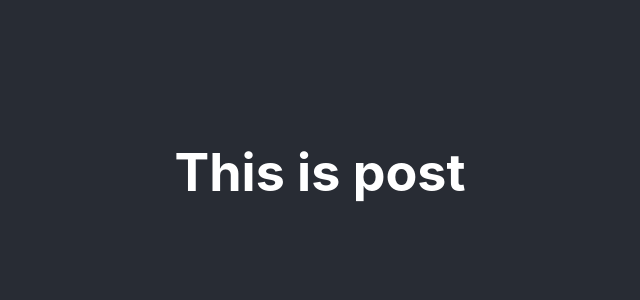
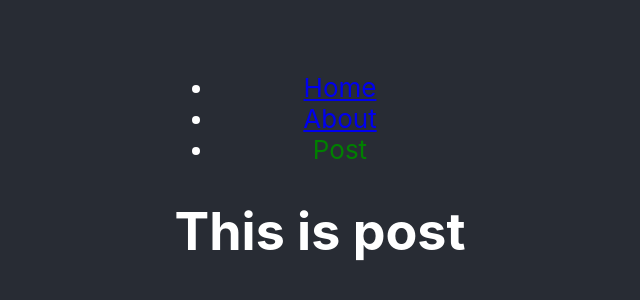
Before and after one commit to Ainadim/Food-App, a React (Create React App) app: page /post in a window 1280 px wide. Shown: the part 228-528 px from the top of the page, without its empty margins (320-960 px from the left). Built offline with nearby package versions, Linux system fonts and the light colour scheme.

Commit message:
react-router part 01

```diff
--- a/src/App.js
+++ b/src/App.js
@@ -1,19 +1,24 @@
 import logo from "./logo.svg";
 import "./App.css";
-import { Route, Routes } from "react-router-dom";
+import { Navigate, Route, Routes } from "react-router-dom";
 import Home from "./components/Home/Home";
 import NotFound from "./components/Not Found/NotFound";
 import About from "./components/About/About";
 import Post from "./components/Post/post";
+import Header from "./components/Header/Header";
 
 function App() {
   return (
     <div className="App">
       <header className="App-header">
         <div>
+          <Header />
           <Routes>
             <Route path="*" element={<NotFound />}></Route>
-            <Route path="/" element={<Home />} />
+            <Route path="/" element={<Navigate to="/home" />} />
+            <Route path="/home/" element={<Home />}>
+              <Route path="contact" element={<h2>This is contact</h2>}></Route>
+            </Route>
             <Route path="/about" element={<About />} />
             <Route path="/post" element={<Post />} />
           </Routes>
--- /dev/null
+++ b/src/components/Header/Header.css
@@ -0,0 +1,4 @@
+.active {
+  color: green;
+  text-decoration: none;
+}
--- a/src/components/Header/header.js
+++ b/src/components/Header/header.js
@@ -1,11 +1,29 @@
 import React from "react";
+import { NavLink } from "react-router-dom";
+import classes from "./Header.css";
 
-const header = () => {
+const Header = () => {
   return (
     <div>
-      <h1>Thsi is Header</h1>
+      <ul>
+        <li>
+          <NavLink to={"/home"} activeClassName={classes.active}>
+            Home
+          </NavLink>
+        </li>
+        <li>
+          <NavLink to={"/about"} activeClassName={classes.active}>
+            About
+          </NavLink>
+        </li>
+        <li>
+          <NavLink to={"/post"} activeClassName={classes.active}>
+            Post
+          </NavLink>
+        </li>
+      </ul>
     </div>
   );
 };
 
-export default header;
+export default Header;
--- a/src/components/Home/Home.js
+++ b/src/components/Home/Home.js
@@ -1,9 +1,11 @@
 import React from "react";
+import { Outlet } from "react-router-dom";
 
 const Home = () => {
   return (
     <div>
       <h1>This is Home</h1>
+      <Outlet />
     </div>
   );
 };
```
